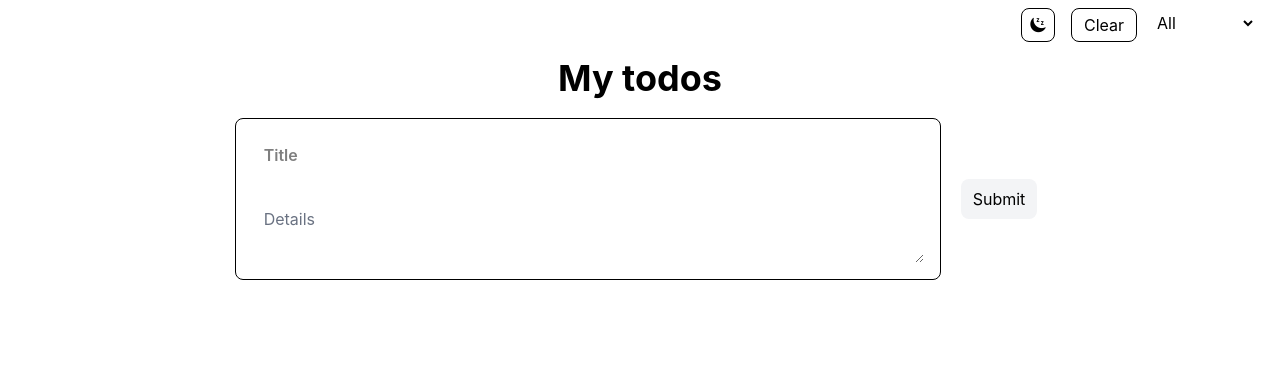
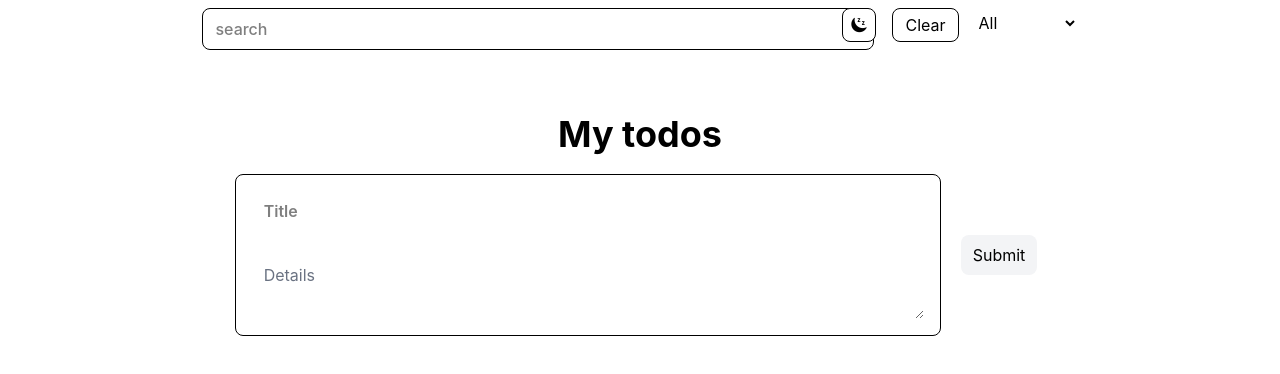
Before and after one commit to Neerrr001/learnwebdev, a React (Vite) app in the folder to-do-app/: page / in a window 1280 px wide. Shown: the top 374 px of the page. Built offline with nearby package versions, Linux system fonts and the light colour scheme.

Commit message:
Improved of Css of search bar to impove UI

```diff
--- a/to-do-app/src/App.tsx
+++ b/to-do-app/src/App.tsx
@@ -7,11 +7,13 @@ import EditBtn from './components/EditBtn.tsx'
 import type { Todo } from './types.ts'
 import EditCard from './components/EditCard.tsx'
 import InputTodo from './components/InputTodo.tsx'
+import SearchBar from './components/SearchBar.tsx'
 function App() {
 
 
   const [screen, setScreen] = useState<"light" | "dark">("light")
   const [input, setInput] = useState<string>("")
+  const [searchText, setSearchText] = useState<string>("")
   const [title, setTitle] = useState<string>("")
   const [todos, setTodos] = useState<Todo[]>(() =>{
     //initial state of todos
@@ -112,14 +114,20 @@ function App() {
 
   return (
     <div className={`flex flex-col gap-4 min-h-screen ${themeBody}`}>
-      <div>
-        <div className="w-full mt-2 px-6 flex  gap-4 justify-end">
-          <DarkMode toggle={toggle} screen={screen}/>
-          <ClearHistory setTodos={setTodos} />
-          <Filter filter ={filter} setFilter={setFilter} screen ={screen}/>
+
+        <div className="my-2 px-6 flex justify-center gap-6 items-start ">
+          <div className='w-1/2'>
+            <SearchBar/>
+          </div>
+          <div className='flex gap-4'>
+
+            <DarkMode toggle={toggle} screen={screen}/>
+            <ClearHistory setTodos={setTodos} />
+            <Filter filter ={filter} setFilter={setFilter} screen ={screen}/>
+          </div>
         </div>
-      </div>
-      <div className="flex flex-col gap-5 items-center justify-center">
+
+      <div className="flex flex-col gap-5 mt-10 items-center justify-center">
         <h2 className='text-4xl font-bold'>My todos</h2>
         <div className='flex gap-3  justify-center items-center'>
           <InputTodo input={input} setInput={setInput} handleKeyDown={handleKeyDown}
@@ -130,10 +138,9 @@ function App() {
             type="submit"
             className={`px-3 py-2 m-2 active:scale-95 rounded-lg cursor-pointer ${themeButton}`}
             disabled = {input.trim() === ""}
-            onClick={addTodo}
-          >
+            onClick={addTodo}>
               Submit
-            </button>
+          </button>
         </div>
         <div className='max-w-2xl '>
           <ul className=''>
--- a/to-do-app/src/components/InputTodo.tsx
+++ b/to-do-app/src/components/InputTodo.tsx
@@ -1,4 +1,3 @@
-
 type inputTodoProps = {
     input: string,
     setInput:React.Dispatch<React.SetStateAction<string>>,
--- /dev/null
+++ b/to-do-app/src/components/SearchBar.tsx
@@ -0,0 +1,13 @@
+
+function SearchBar() {
+  return (
+    <div>
+      <input
+      className="px-3 py-2 border font-medium rounded-lg min-w-2xl"
+      type="text"
+      placeholder="search"/>
+    </div>
+  )
+}
+
+export default SearchBar
```
